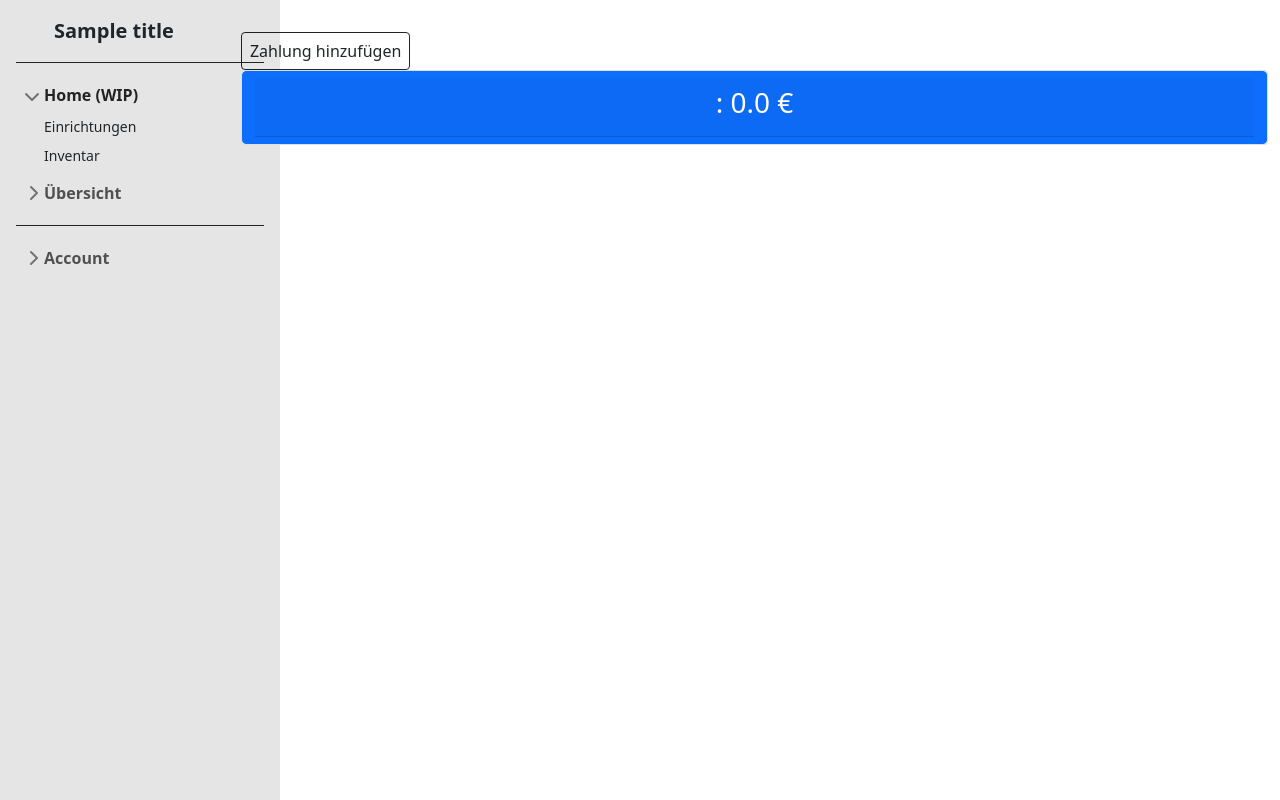
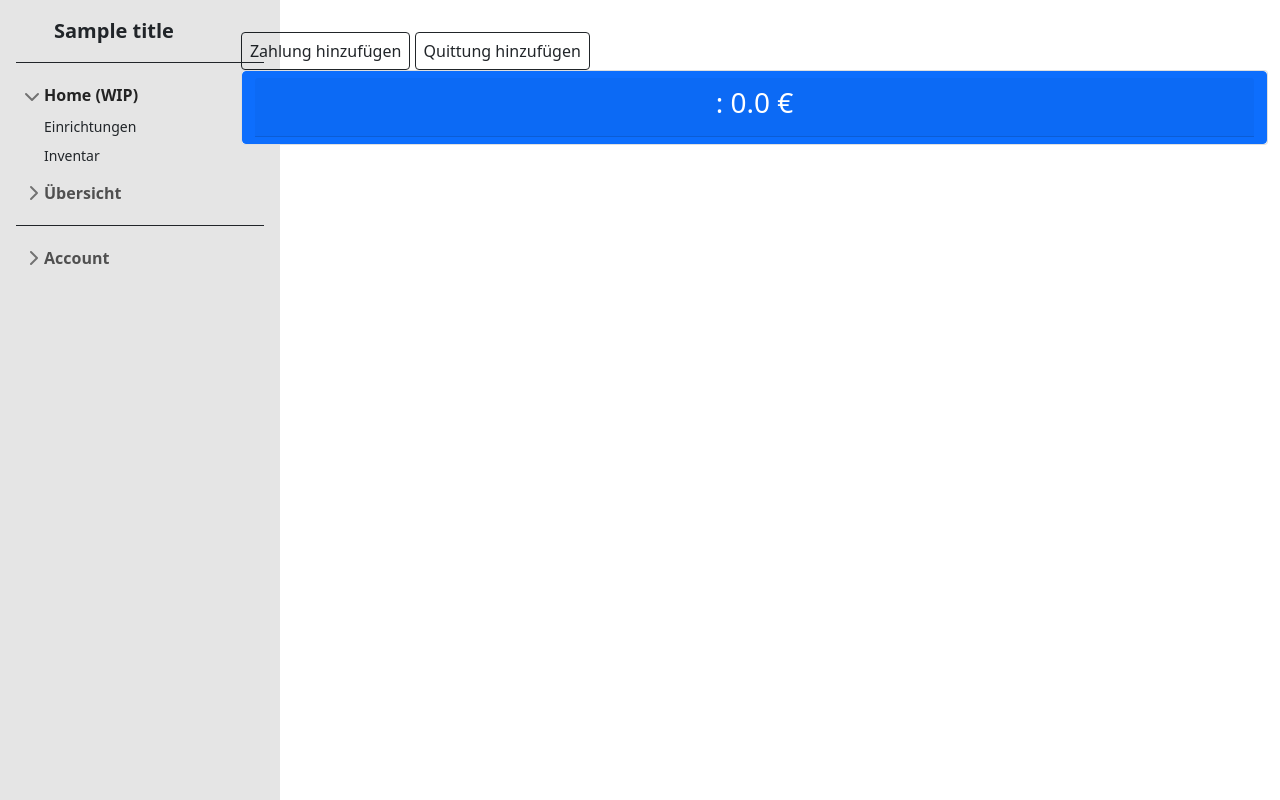
Before and after one commit to Lunaresk/CostHive, a Flask app: template backend/web/templates/establishment/overview/overview.html in a window 1280 px wide. Run offline with Flask 3, Linux system fonts and the light colour scheme; a user stored in the database is signed in; tables that the repository leaves empty hold one stand-in row (values such as "Sample post"); the template is opened without the code that fills it: values that come from a table or form of the project are taken from there, most other values are stand-ins (such as "Sample title", 1, 10 or a date in 2020); parts of the project's set-up code (start-up, migrations or seed data) failed here and were passed over; some libraries are stand-ins or nearby versions.

Commit message:
minor: add button for upload receipt

```diff
--- a/backend/web/templates/establishment/overview/overview.html
+++ b/backend/web/templates/establishment/overview/overview.html
@@ -6,6 +6,10 @@
 <button type="button" class="btn btn-outline-dark px-2" data-bs-toggle="button" autocomplete="off"
     onclick="window.location.href='{{ url_for('establishment.payment.insert_payment', establishment_id=establishment.id) }}'">
     Zahlung hinzufügen
+</button>
+<button type="button" class="btn btn-outline-dark px-2" data-bs-toggle="button" autocomplete="off"
+    onclick="window.location.href='{{ url_for('receipts.upload.upload_receipt', establishment=establishment.id) }}'">
+    Quittung hinzufügen
 </button>
 {% endif %}
 {% endif %}
```
